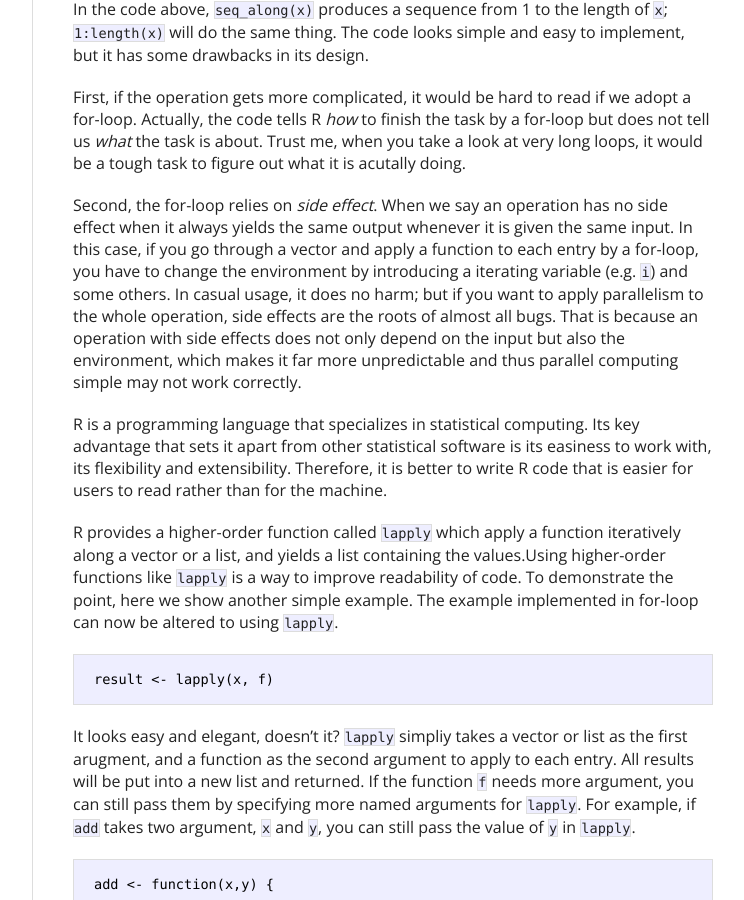
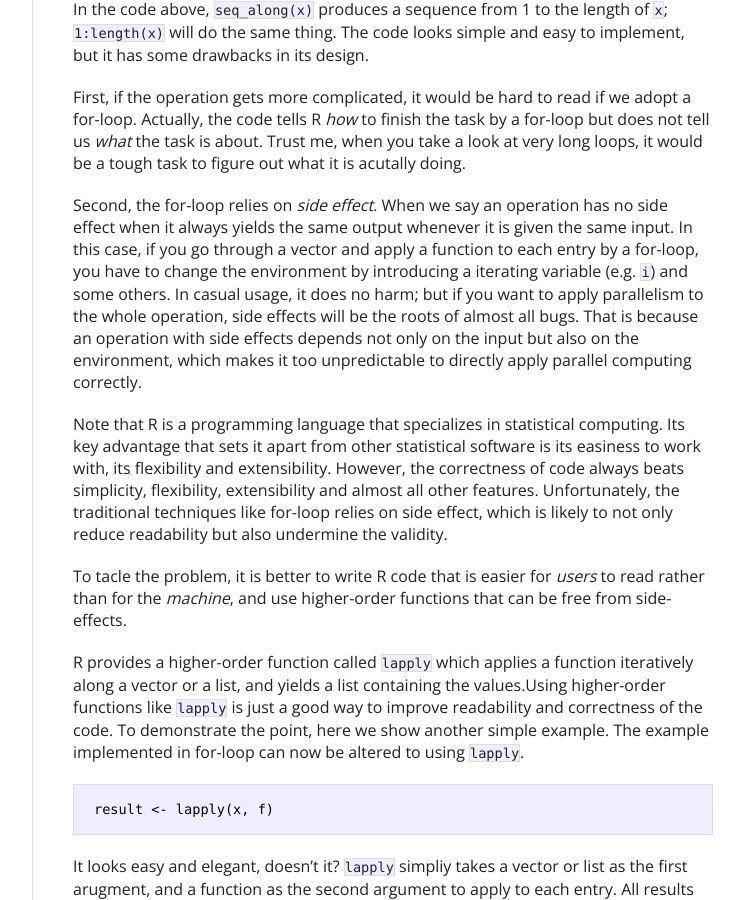
Before and after one commit to harryprince/renkun-ken.github.io, a Jekyll site: the page built from _posts/2014-03-15-a-brief-introduction-to-higher-order-functions-in-r.md, in a window 1280 px wide and 900 px high, scrolled down 1274 px. Shown: the whole window, without its empty margins (378-1122 px from the left). Built offline with Jekyll 4.4.1, drawn with Linux system fonts in a browser that asks for light colours; nearby versions of some CDN libraries; Markdown is read by kramdown in place of the engine named in the settings; comment, search, counter and statistics services are not loaded.

Commit message:
blog fix

````diff
--- a/_posts/2014-03-15-a-brief-introduction-to-higher-order-functions-in-r.md
+++ b/_posts/2014-03-15-a-brief-introduction-to-higher-order-functions-in-r.md
@@ -46,11 +46,13 @@ In the code above, `seq_along(x)` produces a sequence from 1 to the length of
 
 First, if the operation gets more complicated, it would be hard to read if we adopt a for-loop. Actually, the code tells R *how* to finish the task by a for-loop but does not tell us *what* the task is about. Trust me, when you take a look at very long loops, it would be a tough task to figure out what it is acutally doing.
 
-Second, the for-loop relies on *side effect*. When we say an operation has no side effect when it always yields the same output whenever it is given the same input. In this case, if you go through a vector and apply a function to each entry by a for-loop, you have to change the environment by introducing a iterating variable (e.g. `i`) and some others. In casual usage, it does no harm; but if you want to apply parallelism to the whole operation, side effects are the roots of almost all bugs. That is because an operation with side effects does not only depend on the input but also the environment, which makes it far more unpredictable and thus parallel computing simple may not work correctly.
+Second, the for-loop relies on *side effect*. When we say an operation has no side effect when it always yields the same output whenever it is given the same input. In this case, if you go through a vector and apply a function to each entry by a for-loop, you have to change the environment by introducing a iterating variable (e.g. `i`) and some others. In casual usage, it does no harm; but if you want to apply parallelism to the whole operation, side effects will be the roots of almost all bugs. That is because an operation with side effects depends not only on the input but also on the environment, which makes it too unpredictable to directly apply parallel computing correctly.
 
-R is a programming language that specializes in statistical computing. Its key advantage that sets it apart from other statistical software is its easiness to work with, its flexibility and extensibility. Therefore, it is better to write R code that is easier for users to read rather than for the machine.
+Note that R is a programming language that specializes in statistical computing. Its key advantage that sets it apart from other statistical software is its easiness to work with, its flexibility and extensibility. However, the correctness of code always beats simplicity, flexibility, extensibility and almost all other features. Unfortunately, the traditional techniques like for-loop relies on side effect, which is likely to not only reduce readability but also undermine the validity.
 
-R provides a higher-order function called `lapply` which apply a function iteratively along a vector or a list, and yields a list containing the values.Using higher-order functions like `lapply` is a way to improve readability of code. To demonstrate the point, here we show another simple example. The example implemented in for-loop can now be altered to using `lapply`.
+To tacle the problem, it is better to write R code that is easier for *users* to read rather than for the *machine*, and use higher-order functions that can be free from side-effects.
+
+R provides a higher-order function called `lapply` which applies a function iteratively along a vector or a list, and yields a list containing the values.Using higher-order functions like `lapply` is just a good way to improve readability and correctness of the code. To demonstrate the point, here we show another simple example. The example implemented in for-loop can now be altered to using `lapply`.
 
 ```r
 result <- lapply(x, f)
````
